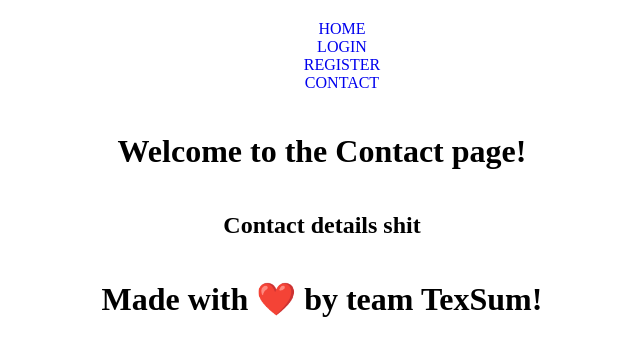
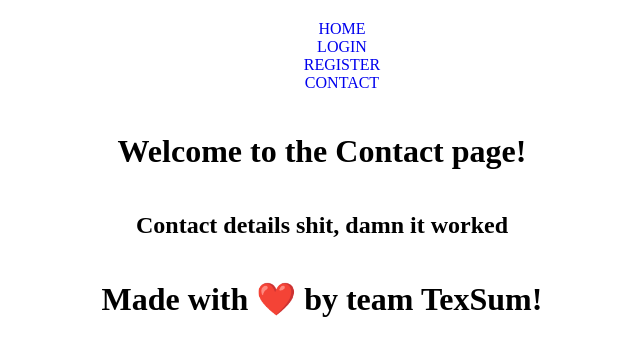
Before and after one commit to itsgreddy/TexSum, a React (Create React App) app in the folder tex-sum/: page /contact in a window 1280 px wide. Shown: the top 356 px of the page, without its empty margins (318-958 px from the left). Built offline with nearby package versions, Linux system fonts and the light colour scheme.

Commit message:
just checking

```diff
--- a/tex-sum/src/pages/Contact/Contact.js
+++ b/tex-sum/src/pages/Contact/Contact.js
@@ -6,7 +6,7 @@ function contact() {
         <div className='first'>
             <h1>Welcome to the Contact page!</h1>
             <h2>
-                Contact details shit
+                Contact details shit, damn it worked
             </h2>
         </div>
     )
```
